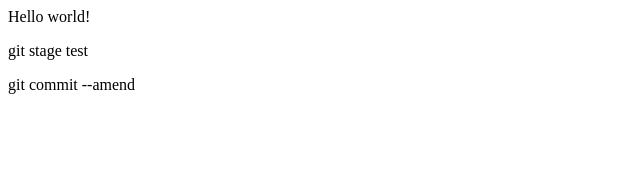
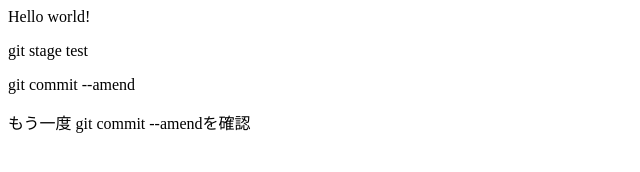
Before and after one commit to karurosuni/git_tutorial_bak, a plain HTML site: page index.html in a window 1280 px wide. Shown: the whole page, without its empty margins (0-640 px from the left). Drawn offline with Linux system fonts and the light colour scheme.

Commit message:
もう一度 git commit --amendを確認

```diff
--- a/index.html
+++ b/index.html
@@ -2,4 +2,5 @@
     <body>Hello world!</body>
     <p>git stage test</p>
     <p>git commit --amend</p>
+    <p>もう一度 git commit --amendを確認</p>
 </html>
```
